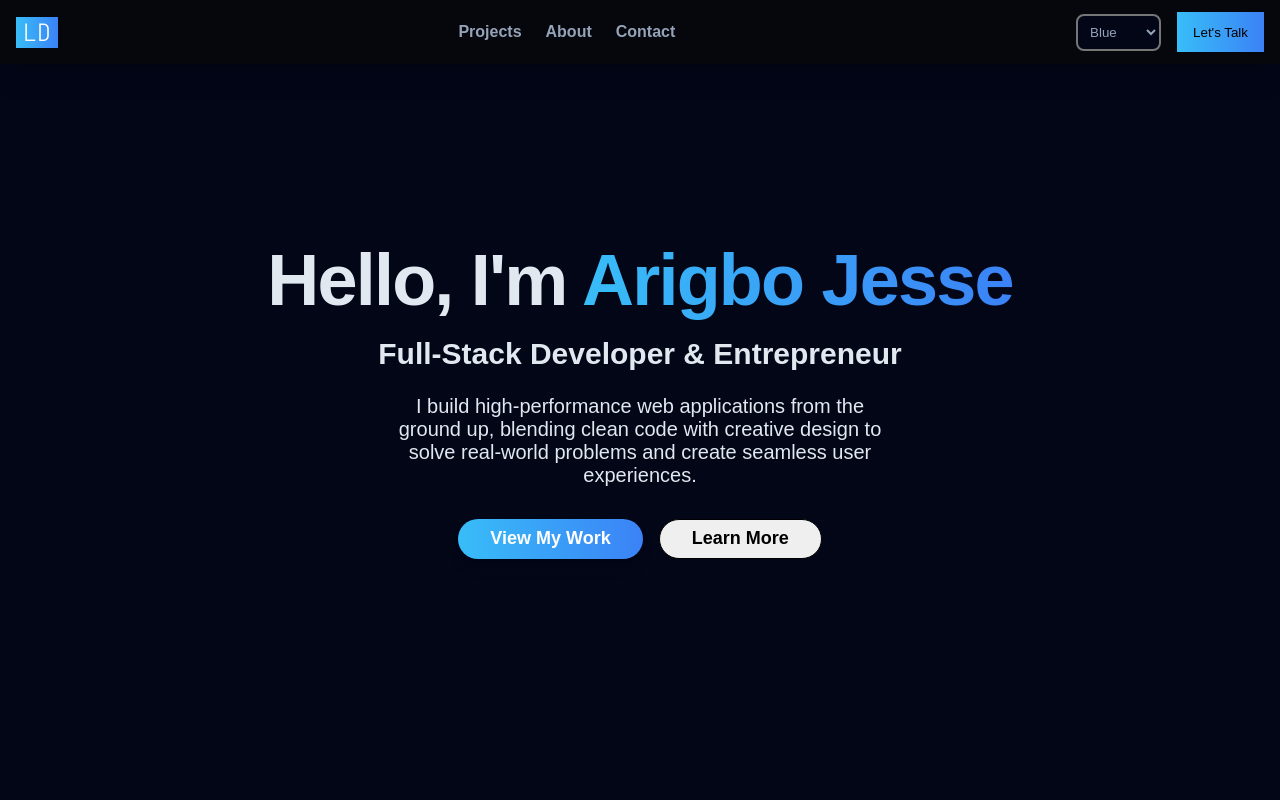
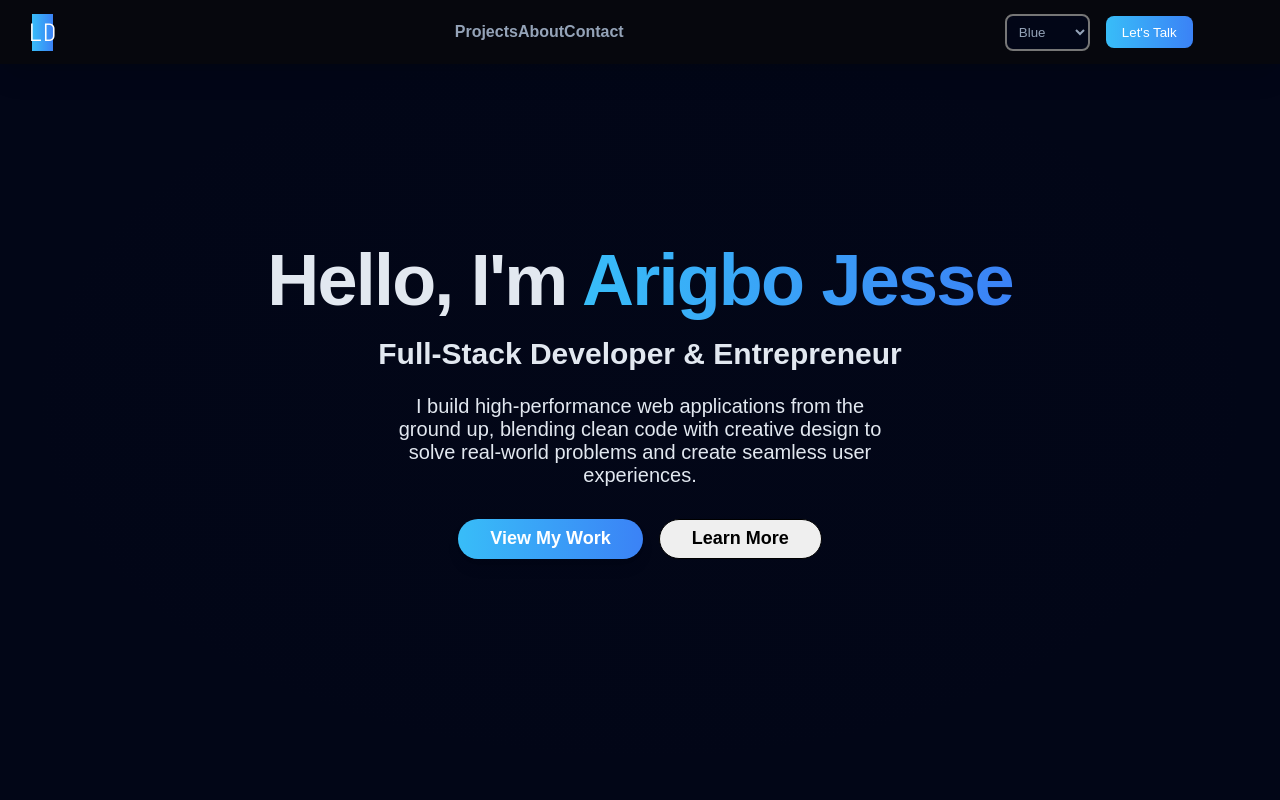
Before and after one commit to Arigbo/nextPortfolio, a Next.js app: page / in a window 1280 px wide. Shown: the top 800 px of the page. Built offline with nearby package versions, Linux system fonts and the light colour scheme; a web font is replaced by a local one.

Commit message:
fixed about modal

```diff
--- a/src/components/header.jsx
+++ b/src/components/header.jsx
@@ -8,6 +8,7 @@ export default function Header({
 }) {
   return (
     <header>
+      <div className="header_inner">
         <div>{logo}</div>
         <nav className="nav">
           <div className="nav-items">
@@ -55,6 +56,7 @@ export default function Header({
             Let's Talk
           </button>
         </div>
+      </div>
     </header>
   );
 }
--- a/src/styles/aboutModal.scss
+++ b/src/styles/aboutModal.scss
@@ -250,7 +250,10 @@
         width: 100%;
         margin-top: 2rem;
         font-weight: 400;
-        grid-template-columns: 1fr 1fr;
+        grid-template-columns: 1fr;
+        @media (min-width: 768px) {
+          grid-template-columns: repeat(2, 1fr);
+        }
         &-right,
         &-left {
           display: flex;
--- a/src/styles/globals.scss
+++ b/src/styles/globals.scss
@@ -19,6 +19,9 @@ body {
     border: 0;
     height: 2.5rem;
     padding-inline: 1rem;
+  }
+  .gradient-button {
+    color: white;
   }
   &.light {
     $rootBg: #f3f4f6;
@@ -77,6 +80,9 @@ body {
       }
       a {
         color: $navTextColor;
+        &:hover{
+        color: $navTextHover;
+        }
       }
     }
     .tech-category-title,
@@ -173,6 +179,9 @@ body {
       }
       a {
         color: $navTextColor;
+        &:hover{
+        color: $navTextHover;
+        }
       }
     }
     .tech-category-title,
@@ -269,6 +278,9 @@ body {
       }
       a {
         color: $navTextColor;
+        &:hover{
+        color: $navTextHover;
+        }
       }
     }
     .tech-category-title,
@@ -365,6 +377,9 @@ body {
       }
       a {
         color: $navTextColor;
+        &:hover{
+        color: $navTextHover;
+        }
       }
     }
     .tech-category-title,
@@ -461,6 +476,9 @@ body {
       }
       a {
         color: $navTextColor;
+        &:hover{
+        color: $navTextHover;
+        }
       }
     }
     .tech-category-title,
@@ -557,6 +575,9 @@ body {
       }
       a {
         color: $navTextColor;
+        &:hover{
+        color: $navTextHover;
+        }
       }
     }
     .tech-category-title,
--- a/src/styles/header.scss
+++ b/src/styles/header.scss
@@ -1,6 +1,6 @@
 header {
   display: flex;
-  justify-content: space-between;
+  justify-content: center;
   align-items: center;
   position: fixed;
   top: 0;
@@ -8,54 +8,51 @@ header {
   right: 0;
   z-index: 40;
   height: 4rem;
-  padding-inline: 1rem;
+.header_inner{
+  display: flex;
+  justify-content: space-between;
+  width: 95%;
     .logo {
     display: flex;
     align-items: center;
     justify-content: center;
     padding-inline: 0.4rem;
     height: 100%;
+    width: 20%;
     font-size: 24px;
     font-weight: 200;
     color: white;
     font-family: "JetBrains Mono", monospace;
   }
-  .header-right{
-    display: flex;
+  nav {
+    display: none;
+
     align-items: center;
-    gap: 1rem;
-  }
-}
-nav {
-  display: flex;
-  align-items: center;
-  justify-content: space-between;
+    justify-content: center;
+    gap: 2rem;
     transition: all 0.3s ease;
-}
-
+    width: 60%;
     @media (min-width: 768px) {
-
-}
-
-.nav-items {
-  display: none;
-}
-
-@media (min-width: 768px) {
-  .nav-items {
       display: flex;
       align-items: center;
       gap: 1.5rem;
       font-weight: 600;
     }
   }
-
+  .header-right {
+    display: flex;
+    align-items: center;
+    gap: 1rem;
+    width: 20%;
     .talk-button {
       display: none;
-}
+      height: 2rem;
+      border-radius: 0.5rem;
 
       @media (min-width: 768px) {
-  .talk-button {
         display: block;
       }
     }
+  }
+}
+}
```
Lines whose indentation alone changed are shown as unchanged.
